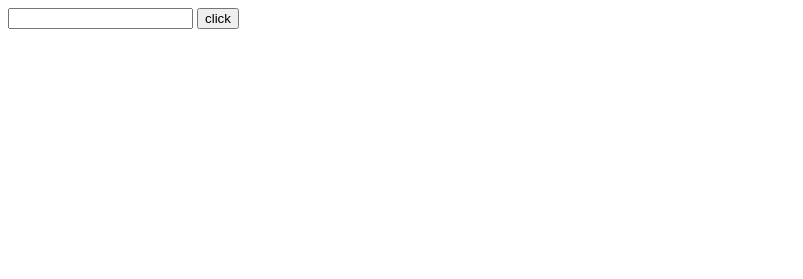
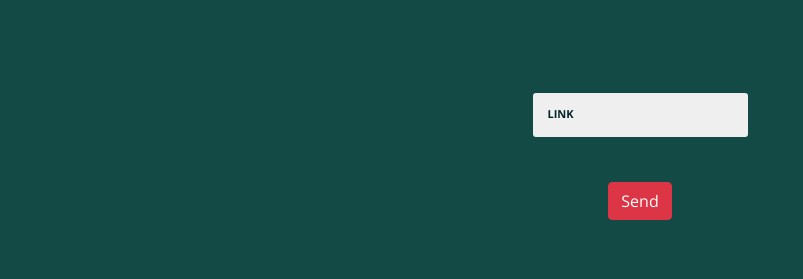
Before and after one commit to aamiiinf/key, a website: page public/index.html in a window 1280 px wide. Shown: the whole page, without its empty margins (0-803 px from the left). Drawn offline with nearby package versions, Linux system fonts and the light colour scheme; some packages are replaced by stand-ins of ours.

Commit message:
modified index.js& index.html

```diff
--- a/index.js
+++ b/index.js
@@ -23,6 +23,8 @@ app.get('/', function (req, res, next) {
 });
 
 app.post('/', function (req, res, next) {
+    var fdate = req.body.url
+    if (fdate.length) {
         metaget.fetch(req.body, (err, metaResponse) => {
             if(err){
                 console.log(err);
@@ -35,7 +37,9 @@ metaget.fetch(req.body, (err, metaResponse) => {
                 }
             });
 
-
+    }else {
+        res.json('لطفا آدرس مورد نظر را وارد کنید')
+    }
 });
 
 
--- /dev/null
+++ b/public/css/style.css
@@ -0,0 +1,92 @@
+
+@import url(http://fonts.googleapis.com/css?family=Open+Sans:400,700,600,300,800);
+* {
+  box-sizing: border-box;
+}
+
+html,
+body {
+  overflow-x: hidden;
+  font-family: "Open Sans", sans-serif;
+  font-weight: 300;
+  color: #fff;
+  background: #134A46;
+  text-align: center;
+}
+
+span {
+  position: relative;
+  display: inline-block;
+  margin: 45px 10px;
+}
+
+.balloon {
+  display: inline-block;
+  width: 215px;
+  padding: 10px 0 10px 15px;
+  font-family: "Open Sans", sans;
+  font-weight: 400;
+  color: #377D6A;
+  background: #efefef;
+  border: 0;
+  border-radius: 3px;
+  outline: 0;
+  text-indent: 60px;
+  transition: all .3s ease-in-out;
+}
+.balloon::-webkit-input-placeholder {
+  color: #efefef;
+  text-indent: 0;
+  font-weight: 300;
+}
+.balloon + label {
+  display: inline-block;
+  position: absolute;
+  top: 8px;
+  left: 0;
+  bottom: 8px;
+  padding: 5px 15px;
+  color: #032429;
+  font-size: 11px;
+  font-weight: 700;
+  text-transform: uppercase;
+  text-shadow: 0 1px 0 rgba(19, 74, 70, 0);
+  transition: all .3s ease-in-out;
+  border-radius: 3px;
+  background: rgba(122, 184, 147, 0);
+}
+.balloon + label:after {
+  position: absolute;
+  content: "";
+  width: 0;
+  height: 0;
+  top: 100%;
+  left: 50%;
+  margin-left: -3px;
+  border-left: 3px solid transparent;
+  border-right: 3px solid transparent;
+  border-top: 3px solid rgba(122, 184, 147, 0);
+  transition: all .3s ease-in-out;
+}
+
+.balloon:focus,
+.balloon:active {
+  color: #377D6A;
+  text-indent: 0;
+  background: #fff;
+}
+.balloon:focus::-webkit-input-placeholder,
+.balloon:active::-webkit-input-placeholder {
+  color: #aaa;
+}
+.balloon:focus + label,
+.balloon:active + label {
+  color: #fff;
+  text-shadow: 0 1px 0 rgba(19, 74, 70, 0.4);
+  background: #7ab893;
+  transform: translateY(-40px);
+}
+.balloon:focus + label:after,
+.balloon:active + label:after {
+  border-top: 4px solid #7ab893;
+}
--- a/public/index.html
+++ b/public/index.html
@@ -1,24 +1,38 @@
 <!DOCTYPE html>
-<html>
+<html lang="en-US">
     <head>
         <title>key</title>
         <meta charset="utf-8">
         <meta name="keywords" content="کلمات کلیدی">
+        <meta name="viewport" content="width=device-width, initial-scale=1">
+        <link rel="stylesheet" href="https://maxcdn.bootstrapcdn.com/bootstrap/4.5.0/css/bootstrap.min.css">
         <script src="https://ajax.googleapis.com/ajax/libs/jquery/3.5.1/jquery.min.js"></script>
-        <script>
-        $(document).ready(function(){
-        $("#btn1").click(function(){
-            $.post('/', {
-                url : $("#url1").val()
-            },function(data){
-              alert(data.msg);
-            });
-        });
-      });
-        </script>
+        <script src="https://cdnjs.cloudflare.com/ajax/libs/popper.js/1.16.0/umd/popper.min.js"></script>
+        <script src="https://maxcdn.bootstrapcdn.com/bootstrap/4.5.0/js/bootstrap.min.js"></script>
+        <script src="https://ajax.googleapis.com/ajax/libs/angularjs/1.6.9/angular.min.js"></script>
+        <script src="https://ajax.googleapis.com/ajax/libs/angularjs/1.6.9/angular-animate.js"></script>
+        <link rel="stylesheet" href="css/style.css">
+        <script src="js/app.js"></script>
     </head>
-    <body>
-        <a><input id="url1" type="text"></a>
-        <button id="btn1">click</button>
+    <body ng-app="myApp" ng-controller="myCtrl">
+        <div class="container">
+            <div class="row">
+                <div class="col-md-12 d-flex justify-content-center pt-5">
+                    <div class="d-flex flex-column">
+                        <div>
+                            <span>
+                                <input ng-model="url" class="balloon" id="state" type="text" placeholder="link..." /><label for="state">Link</label>
+                            </span>
+                        </div>
+                        <div>
+                            <button ng-click="check_credentials()" class="btn btn-danger">Send</button>
+                        </div>
+                        <div class="pt-5">
+                            <h3>{{myDate}}</h3>
+                        </div>
+                    </div>
+                </div>
+            </div>
+        </div>
     </body>
 </html>
--- /dev/null
+++ b/public/js/app.js
@@ -0,0 +1,20 @@
+var app = angular.module('myApp', []);
+app.controller('myCtrl', function($scope, $http) {
+  $scope.check_credentials = function () {
+    $http({
+
+      method: "post",
+
+      url: "/",
+
+      data: {
+
+          url: $scope.url
+
+      },
+  }).then(function mySuccess(response) {
+    $scope.myDate = response.data;
+  });
+
+  }
+});
```
Lines whose indentation alone changed are shown as unchanged.
